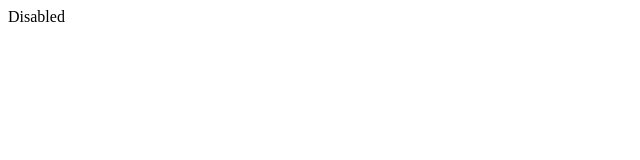
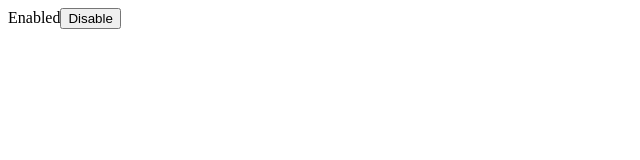
Before and after one commit to zaboco/typed-machine, a React (Vite) app: page / in a window 1280 px wide. Shown: the top 160 px of the page, without its empty margins (0-640 px from the left). Built offline with nearby package versions, Linux system fonts and the light colour scheme.

Commit message:
add dispatch

```diff
--- a/src/App.tsx
+++ b/src/App.tsx
@@ -1,8 +1,8 @@
 import * as React from 'react';
-import { ToggleContainer, toggleMachine } from './fsm-class';
+import { ToggleMachine, toggleGraph } from './fsm-class';
 
 export class App extends React.Component {
   render() {
-    return <ToggleContainer machine={toggleMachine} />;
+    return <ToggleMachine current={'Enabled'} graph={toggleGraph} />;
   }
 }
--- a/src/fsm-class.tsx
+++ b/src/fsm-class.tsx
@@ -1,25 +1,15 @@
 import * as React from 'react';
 
 type Action<T extends string = string, P = never> = { type: T; payload?: P };
-type Dispatch<T extends string, P = never> = (action: Action<T, P>) => void;
+type Dispatch<A extends Action> = (action: A) => void;
 
 function action<T extends string, P>(type: T, payload?: P): Action<T, P> {
   return { type, payload };
 }
 
-export interface FsmNode<F, A> {
+export interface FsmNode<F, A extends Action> {
   transition: (a: A, f: F) => F;
-  render: () => JSX.Element;
-}
-
-export interface ToggleContainerProps {
-  machine: ToggleMachine;
-}
-
-export class ToggleContainer extends React.Component<ToggleContainerProps> {
-  render() {
-    return this.props.machine.render();
-  }
+  render: (d: Dispatch<A>) => JSX.Element;
 }
 
 //--------------------------------------
@@ -29,19 +19,36 @@ export interface ToggleFsm {
   graph: ToggleGraph;
 }
 
-export class ToggleMachine {
-  private current: ToggleState;
-  private graph: ToggleGraph;
+export class ToggleMachine extends React.Component<ToggleFsm, ToggleFsm> {
+  state: ToggleFsm = {
+    current: this.props.current,
+    graph: this.props.graph,
+  };
 
-  constructor(current: ToggleState, graph: ToggleGraph) {
-    this.current = current;
-    this.graph = graph;
+  render() {
+    if (this.state.current === 'Enabled') {
+      const node = this.state.graph[this.state.current];
+      return node.render(action => this.dispatchEnabled(node, action));
+    }
+    const node = this.state.graph[this.state.current];
+    return node.render(action => this.dispatchDisabled(node, action));
   }
 
-  render() {
-    const node = this.graph[this.current];
-    return node.render();
-  }
+  private dispatchEnabled = (node: ToggleGraph['Enabled'], action: EnabledAction) => {
+    const { current, graph } = node.transition(action, {
+      current: this.state.current,
+      graph: this.state.graph,
+    });
+    this.setState({ current, graph });
+  };
+
+  private dispatchDisabled = (node: ToggleGraph['Disabled'], action: DisabledAction) => {
+    const { current, graph } = node.transition(action, {
+      current: this.state.current,
+      graph: this.state.graph,
+    });
+    this.setState({ current, graph });
+  };
 }
 
 type ToggleActionMap = {
@@ -53,12 +60,20 @@ type ToggleGraph = { [s in ToggleState]: FsmNode<ToggleFsm, ToggleActionMap[s]>
 
 type ToggleState = 'Enabled' | 'Disabled';
 
+type ToggleActionWrapper =
+  | { tag: 'Enabled'; action: EnabledAction }
+  | { tag: 'Disabled'; action: DisabledAction };
 type EnabledAction = Action<'DISABLE'> | Action<'CLOSE'>;
 type DisabledAction = Action<'ENABLE'>;
 
-export const toggleMachine = new ToggleMachine('Disabled', {
+export const toggleGraph: ToggleGraph = {
   Enabled: {
-    render: () => <div>Enabled</div>,
+    render: dispatch => (
+      <div>
+        Enabled
+        <button onClick={() => dispatch(action('DISABLE'))}>Disable</button>
+      </div>
+    ),
     transition: (action, fsm) => {
       switch (action.type) {
         case 'DISABLE':
@@ -69,7 +84,12 @@ export const toggleMachine = new ToggleMachine('Disabled', {
     },
   },
   Disabled: {
-    render: () => <div>Disabled</div>,
+    render: dispatch => (
+      <div>
+        Disabled
+        <button onClick={() => dispatch(action('ENABLE'))}>Enable</button>
+      </div>
+    ),
     transition: (action, fsm) => {
       switch (action.type) {
         case 'ENABLE':
@@ -77,4 +97,4 @@ export const toggleMachine = new ToggleMachine('Disabled', {
       }
     },
   },
-});
+};
--- a/src/fsm.tsx
+++ b/src/fsm.tsx
@@ -27,8 +27,6 @@ function getCurrentNode<S extends string, F, A extends Action, NW extends FsmNod
 ): FsmNode<F, A> {
   return fsm.graph[fsm.current].node;
 }
-
-function transition();
 
 export class FsmContainer<
   S extends string,
```
